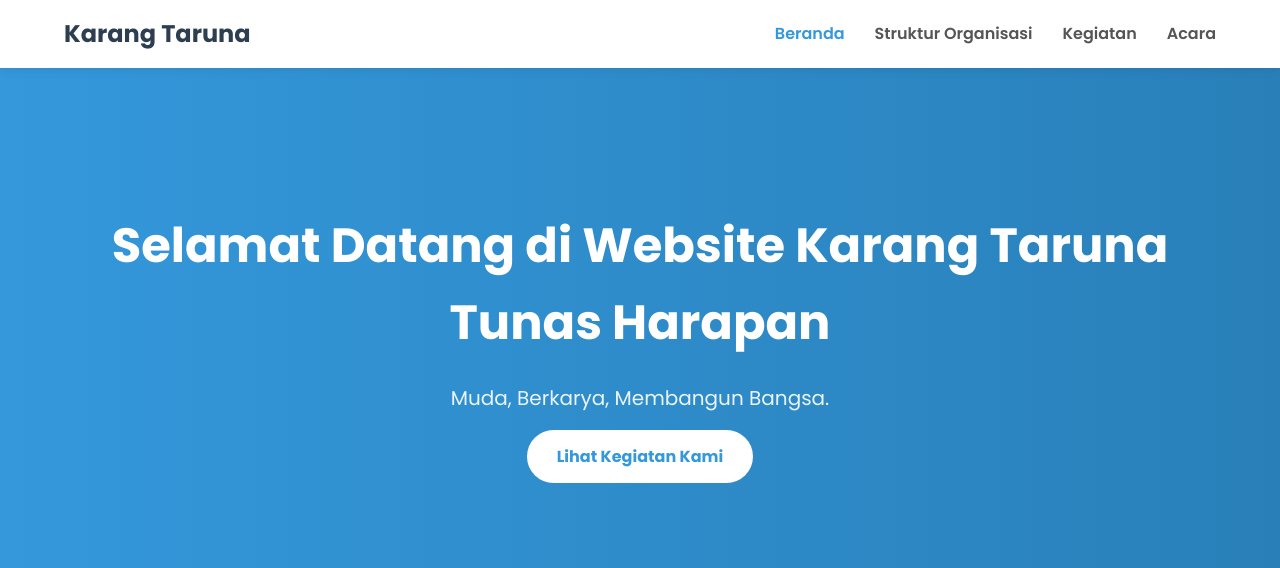
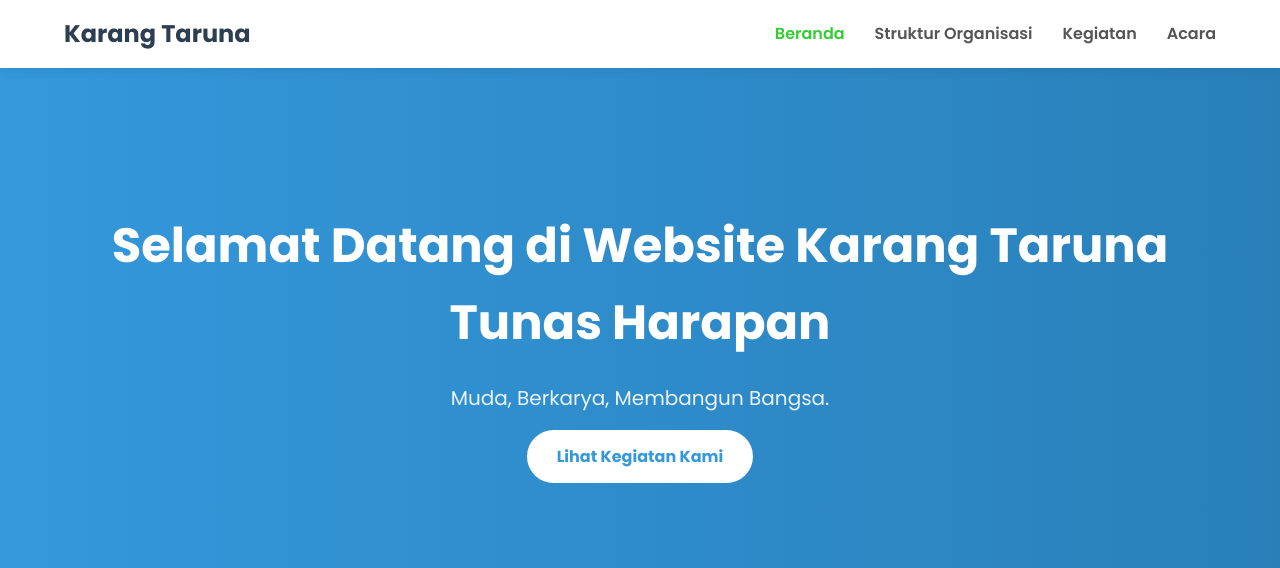
Before and after one commit to maiillll/karngtaruna, a PHP site: page / in a window 1280 px wide, with the pointer over the restyled element. Shown: the top 568 px of the page. Run offline with PHP 8.4, Linux system fonts and the light colour scheme.

Commit message:
Update style.css

```diff
--- a/karngtaruna/style.css
+++ b/karngtaruna/style.css
@@ -76,7 +76,7 @@ nav a {
 
 nav a:hover,
 nav a.active {
-    color: #3498db; /* Warna biru saat aktif atau di-hover */
+    color: #32CD32; /* Warna biru saat aktif atau di-hover */
 }
 
 /* ======================================= */
```
